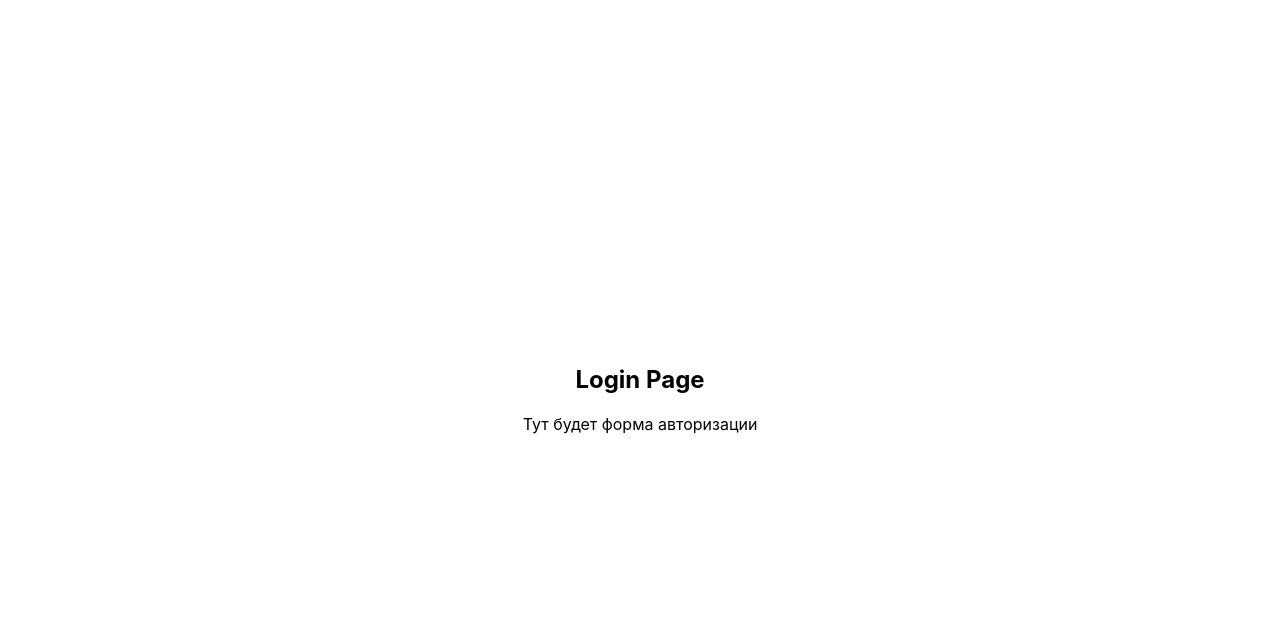
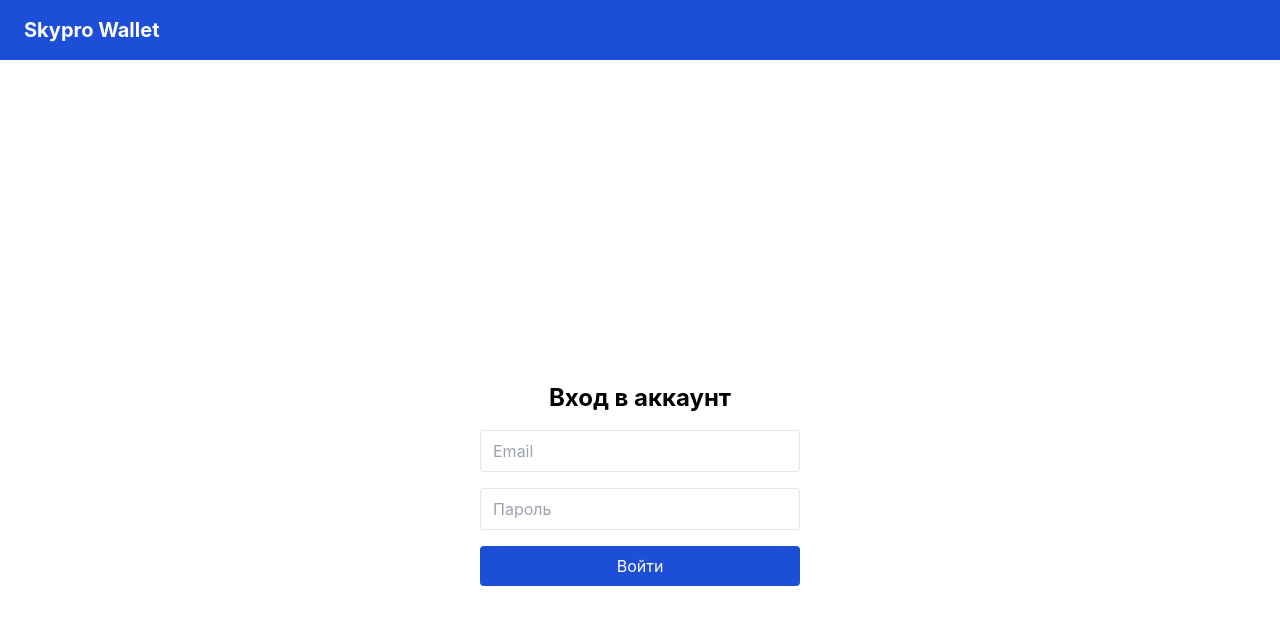
Before and after one commit to Borbos0/SkyproWallet, a React (Create React App) app: page /login in a window 1280 px wide. Shown: the top 624 px of the page. Built offline with nearby package versions, Linux system fonts and the light colour scheme.

Commit message:
Добавил компоненты для страниц и библиотеку axios

```diff
--- a/package.json
+++ b/package.json
@@ -7,6 +7,7 @@
     "@testing-library/jest-dom": "^6.6.3",
     "@testing-library/react": "^16.3.0",
     "@testing-library/user-event": "^13.5.0",
+    "axios": "^1.9.0",
     "react": "^19.1.0",
     "react-dom": "^19.1.0",
     "react-router-dom": "^7.6.0",
--- /dev/null
+++ b/src/components/Analytics/Analytics.jsx
@@ -0,0 +1,8 @@
+const Analytics = () => (
+    <div>
+      <h2 className="text-lg font-semibold mb-2">Аналитика расходов</h2>
+      <p>Тут будут графики и анализ ваших расходов</p>
+    </div>
+  );
+
+  export default Analytics;
--- /dev/null
+++ b/src/components/Expenses/Expenses.jsx
@@ -0,0 +1,8 @@
+const Expenses = () => (
+    <div>
+      <h2 className="text-lg font-semibold mb-2">Список расходов</h2>
+      <p>Тут будет список расходов пользователя</p>
+    </div>
+  );
+
+  export default Expenses;
--- /dev/null
+++ b/src/components/Header/Header.jsx
@@ -0,0 +1,7 @@
+const Header = () => (
+    <header className="bg-blue-700 text-white py-4 px-6 mb-6">
+      <h1 className="text-xl font-bold">Skypro Wallet</h1>
+    </header>
+  );
+
+  export default Header;
--- /dev/null
+++ b/src/components/Login/Login.jsx
@@ -0,0 +1,11 @@
+const Login = () => (
+    <form className="flex flex-col gap-4 w-full max-w-xs">
+      <input className="border rounded px-3 py-2" type="email" placeholder="Email" />
+      <input className="border rounded px-3 py-2" type="password" placeholder="Пароль" />
+      <button className="bg-blue-700 text-white py-2 px-4 rounded hover:bg-blue-800" type="submit">
+        Войти
+      </button>
+    </form>
+  );
+
+  export default Login;
--- /dev/null
+++ b/src/components/Register/Register.jsx
@@ -0,0 +1,12 @@
+const Register = () => (
+    <form className="flex flex-col gap-4 w-full max-w-xs">
+      <input className="border rounded px-3 py-2" type="email" placeholder="Email" />
+      <input className="border rounded px-3 py-2" type="password" placeholder="Пароль" />
+      <input className="border rounded px-3 py-2" type="password" placeholder="Повторите пароль" />
+      <button className="bg-green-600 text-white py-2 px-4 rounded hover:bg-green-700" type="submit">
+        Зарегистрироваться
+      </button>
+    </form>
+  );
+
+  export default Register;
--- a/src/pages/AnalyticsPage.jsx
+++ b/src/pages/AnalyticsPage.jsx
@@ -1,7 +1,12 @@
+import Header from '../components/Header/Header';
+import Analytics from '../components/Analytics/Analytics';
+
 const AnalyticsPage = () => (
-  <div className="flex flex-col items-center justify-center min-h-screen">
-    <h1 className="text-2xl font-bold mb-4">Analytics Page</h1>
-    <p>Тут будет аналитика расходов</p>
+  <div>
+    <Header />
+    <main className="flex flex-col items-center justify-center min-h-screen">
+      <Analytics />
+    </main>
   </div>
 );
 
--- a/src/pages/ExpensesPage.jsx
+++ b/src/pages/ExpensesPage.jsx
@@ -1,7 +1,12 @@
+import Header from '../components/Header/Header';
+import Expenses from '../components/Expenses/Expenses';
+
 const ExpensesPage = () => (
-  <div className="flex flex-col items-center justify-center min-h-screen">
-    <h1 className="text-2xl font-bold mb-4">Expenses Page</h1>
-    <p>Тут будет список расходов</p>
+  <div>
+    <Header />
+    <main className="flex flex-col items-center justify-center min-h-screen">
+      <Expenses />
+    </main>
   </div>
 );
 
--- a/src/pages/LoginPage.jsx
+++ b/src/pages/LoginPage.jsx
@@ -1,7 +1,13 @@
+import Header from '../components/Header/Header';
+import Login from '../components/Login/Login';
+
 const LoginPage = () => (
-  <div className="flex flex-col items-center justify-center min-h-screen">
-    <h1 className="text-2xl font-bold mb-4">Login Page</h1>
-    <p>Тут будет форма авторизации</p>
+  <div>
+    <Header />
+    <main className="flex flex-col items-center justify-center min-h-screen">
+      <h2 className="text-2xl font-bold mb-4">Вход в аккаунт</h2>
+      <Login />
+    </main>
   </div>
 );
 
--- a/src/pages/RegisterPage.jsx
+++ b/src/pages/RegisterPage.jsx
@@ -1,7 +1,13 @@
+import Header from '../components/Header/Header';
+import Register from '../components/Register/Register';
+
 const RegisterPage = () => (
-  <div className="flex flex-col items-center justify-center min-h-screen">
-    <h1 className="text-2xl font-bold mb-4">Register Page</h1>
-    <p>Тут будет форма регистрации</p>
+  <div>
+    <Header />
+    <main className="flex flex-col items-center justify-center min-h-screen">
+      <h2 className="text-2xl font-bold mb-4">Регистрация</h2>
+      <Register />
+    </main>
   </div>
 );
 
```
